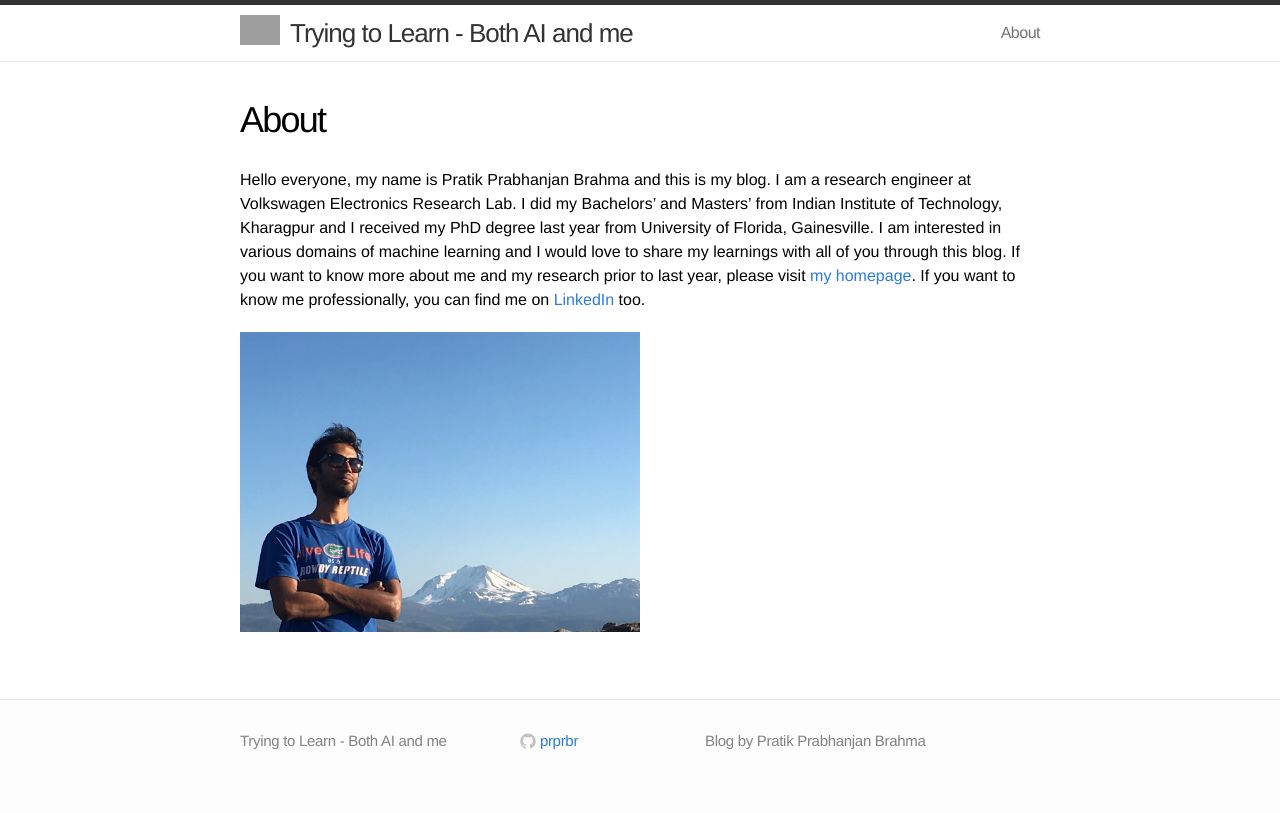
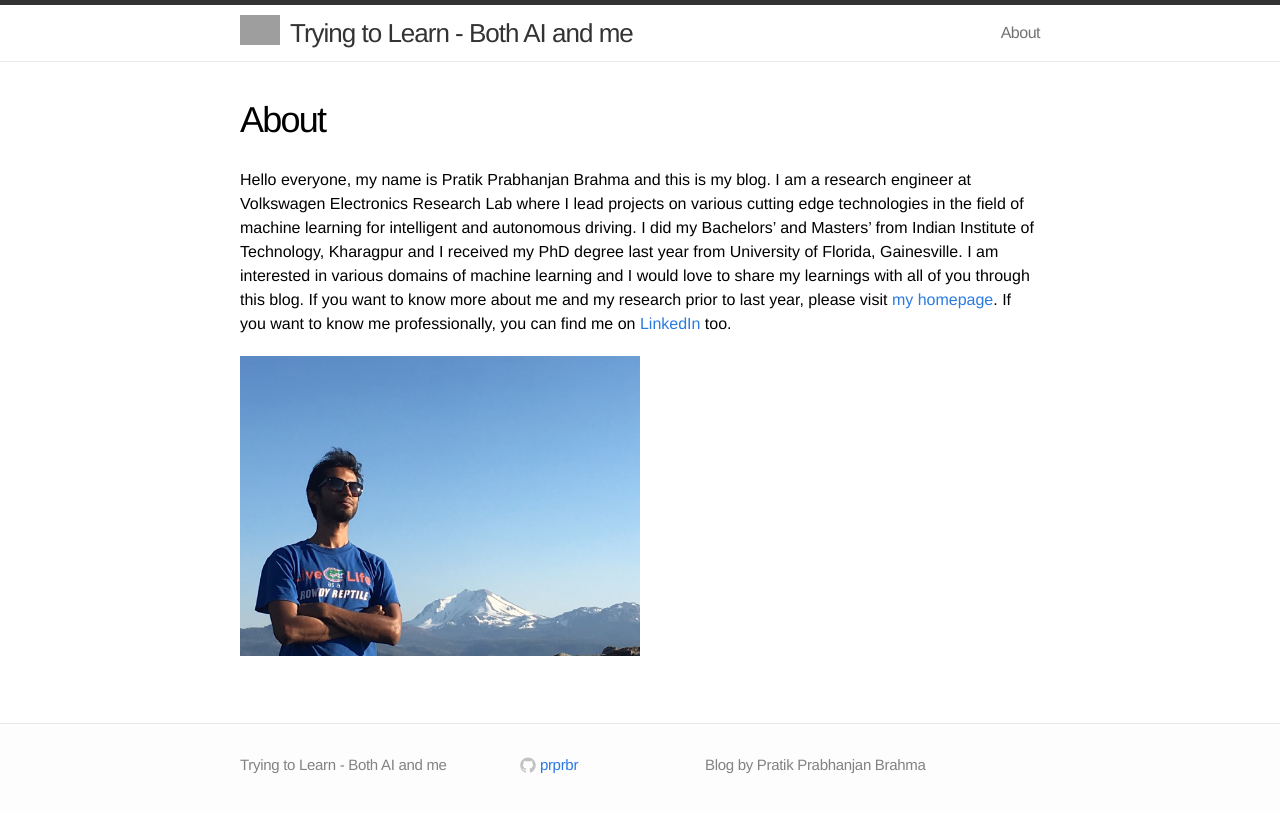
Before and after one commit to prprbr/prprbr.github.io, a Jekyll site: the page built from about.md, in a window 1280 px wide. Shown: the top 813 px of the page. Built offline with Jekyll 4.4.1, drawn with Linux system fonts in a browser that asks for light colours; grey boxes are pictures that could not be loaded.

Commit message:
Update about.md

```diff
--- a/about.md
+++ b/about.md
@@ -4,6 +4,6 @@ title: About
 permalink: /about/
 ---
 
-Hello everyone, my name is Pratik Prabhanjan Brahma and this is my blog. I am a research engineer at Volkswagen Electronics Research Lab. I did my Bachelors' and Masters' from Indian Institute of Technology, Kharagpur and I received my PhD degree last year from University of Florida, Gainesville. I am interested in various domains of machine learning and I would love to share my learnings with all of you through this blog. If you want to know more about me and my research prior to last year, please visit [my homepage](https://sites.google.com/site/pratikprabhanjanbrahma/). If you want to know me professionally, you can find me on [LinkedIn](https://www.linkedin.com/in/pratik-prabhanjan-brahma-065b7631/) too.
+Hello everyone, my name is Pratik Prabhanjan Brahma and this is my blog. I am a research engineer at Volkswagen Electronics Research Lab where I lead projects on various cutting edge technologies in the field of machine learning for intelligent and autonomous driving. I did my Bachelors' and Masters' from Indian Institute of Technology, Kharagpur and I received my PhD degree last year from University of Florida, Gainesville. I am interested in various domains of machine learning and I would love to share my learnings with all of you through this blog. If you want to know more about me and my research prior to last year, please visit [my homepage](https://sites.google.com/site/pratikprabhanjanbrahma/). If you want to know me professionally, you can find me on [LinkedIn](https://www.linkedin.com/in/pratik-prabhanjan-brahma-065b7631/) too.
 
 <img src="/assets/pic.JPG" width="50%" height="50%" />
```
